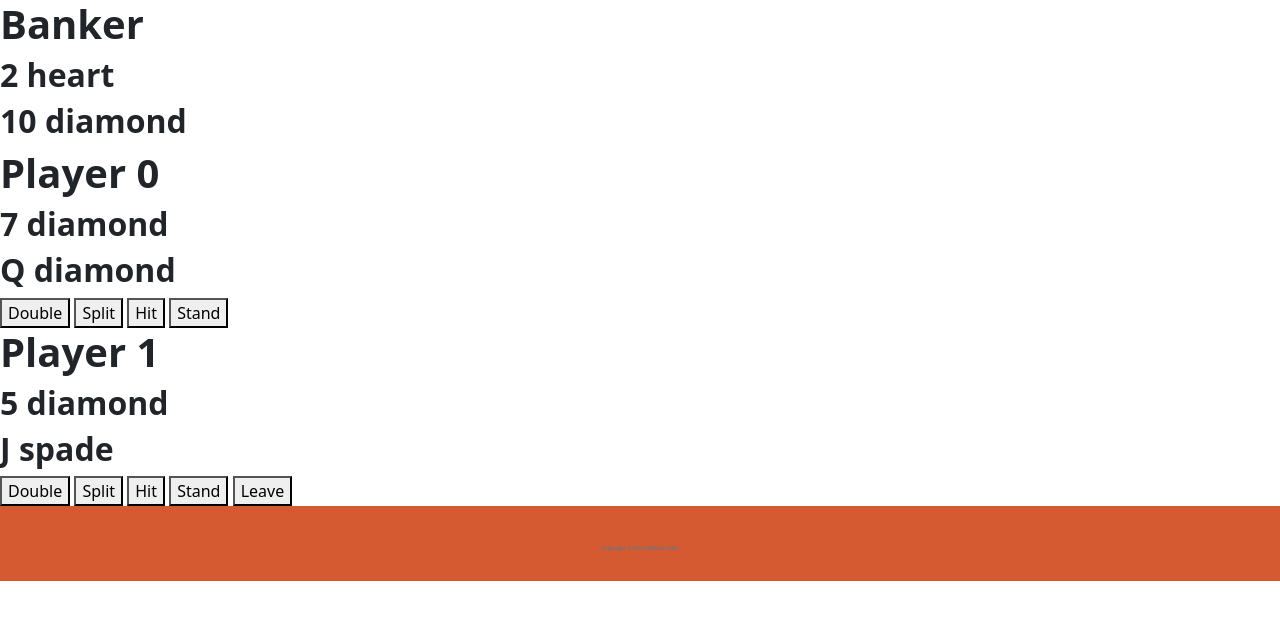
After one commit to jimkk159/Flask-BlackJack, a Flask app: page /table in a window 1280 px wide. The commit adds this page. Shown: the top 620 px of the page. Run offline with Flask 2, Linux system fonts and the light colour scheme; some libraries are stand-ins or nearby versions.

Commit message:
initial game prototype

```diff
--- a/app.py
+++ b/app.py
@@ -3,7 +3,8 @@ from flask_bootstrap import Bootstrap
 from flask import Flask, render_template
 
 # self module
-from backend.game import game_blueprint, Blackjack
+from backend.game import Blackjack
+from backend.table import table_blueprint
 from backend.card import card_blueprint
 from backend.player import player_blueprint
 from backend.setting import setting_blueprint
@@ -14,7 +15,7 @@ def create_app():
 
     # BluePrint
     app.register_blueprint(card_blueprint)
-    app.register_blueprint(game_blueprint)
+    app.register_blueprint(table_blueprint)
     app.register_blueprint(player_blueprint)
     app.register_blueprint(setting_blueprint)
 
@@ -24,15 +25,14 @@ def create_app():
 
     # Initial the blackjack game
     game = Blackjack()
+    game.reset_player()
+    game.reset()
+    game.deal_to_all()
     app.config["blackjack_game"] = game
 
     @app.route("/")
     def home():
         return render_template('index.html'), 200
-
-    @app.route("/game")
-    def game():
-        return render_template('game.html'), 200
 
     @app.route("/rule")
     def rule():
--- a/backend/game.py
+++ b/backend/game.py
@@ -5,7 +5,6 @@ from flask import Blueprint
 from backend.card import Deck
 from backend.player import Hand, Players
 
-game_blueprint = Blueprint('game', __name__)
 
 class Blackjack:
 
--- /dev/null
+++ b/backend/table.py
@@ -0,0 +1,14 @@
+from flask import Blueprint, render_template, current_app
+
+# self import
+from backend.forms import SettingForm
+
+table_blueprint = Blueprint('table', __name__)
+
+
+@table_blueprint.route("/table")
+def table():
+    game = current_app.config["blackjack_game"]
+    banker = game.banker
+    players = game.players.in_
+    return render_template('table.html', banker=banker, players=players), 200
--- a/templates/index.html
+++ b/templates/index.html
@@ -3,7 +3,7 @@
 <!-- Page Header -->
 <h1>BlackJack ♠️</h1>
 
-<h1><a href="{{ url_for('game') }}">Start</a></h1>
+<h1><a href="{{ url_for('table.table') }}">Start</a></h1>
 <h1><a href="{{ url_for('rule') }}">Rule</a></h1>
 <h1><a href="{{ url_for('setting.setting') }}">Setting</a></h1>
 {% include "footer.html" %}
--- a/templates/rule.html
+++ b/templates/rule.html
@@ -100,4 +100,5 @@
 <p>In Blackjack, players have the option of surrendering one half of their original wager after receiving their first
     two cards. If you surrender your cards, the dealer will take half of your wager. (Note: the Surrender option is not
     available on the Double Deck game.)</p>
+<a href="{{ url_for('home') }}"><button>Leave</button></a>
 {% include "footer.html" %}
--- a/templates/setting.html
+++ b/templates/setting.html
@@ -4,7 +4,7 @@
 
 <h1>Setting</h1>
 {{ wtf.quick_form(setting_form, novalidate=True, button_map={"submit": "primary"}) }}
-<button>Leave</button>
+<a href="{{ url_for('home') }}"><button>Leave</button></a>
 
 {% include "footer.html" %}
 {% endblock %}
--- /dev/null
+++ b/templates/table.html
@@ -0,0 +1,25 @@
+{% include "header.html" %}
+
+<!-- Page Header -->
+<h1>Banker</h1>
+
+{% for card in banker %}
+    <h2>{{ card.symbol }} {{ card.suit }}</h2>
+{% endfor %}
+
+{% for player in players %}
+    <h1>Player {{player.id}}</h1>
+    {% for hand in player.hands %}
+        {% for card in hand.cards %}
+            <h2>{{ card.symbol }} {{ card.suit }}</h2>
+        {% endfor %}
+            <button>Double</button>
+            <button>Split</button>
+            <button>Hit</button>
+            <button>Stand</button>
+    {% endfor %}
+{% endfor %}
+<a href="{{ url_for('home') }}">
+    <button>Leave</button>
+</a>
+{% include "footer.html" %}
```
Also changed, not shown: templates/game.html (deleted, +0 -13 lines).
